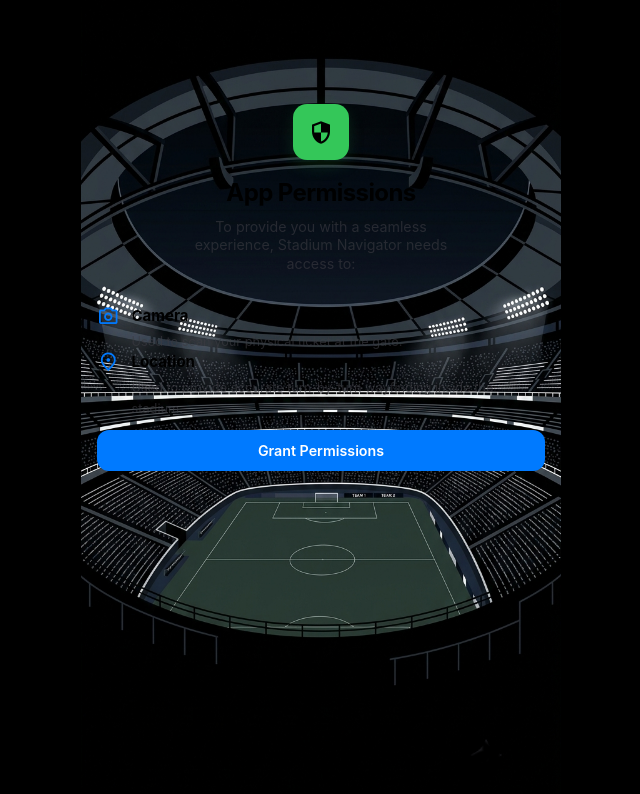
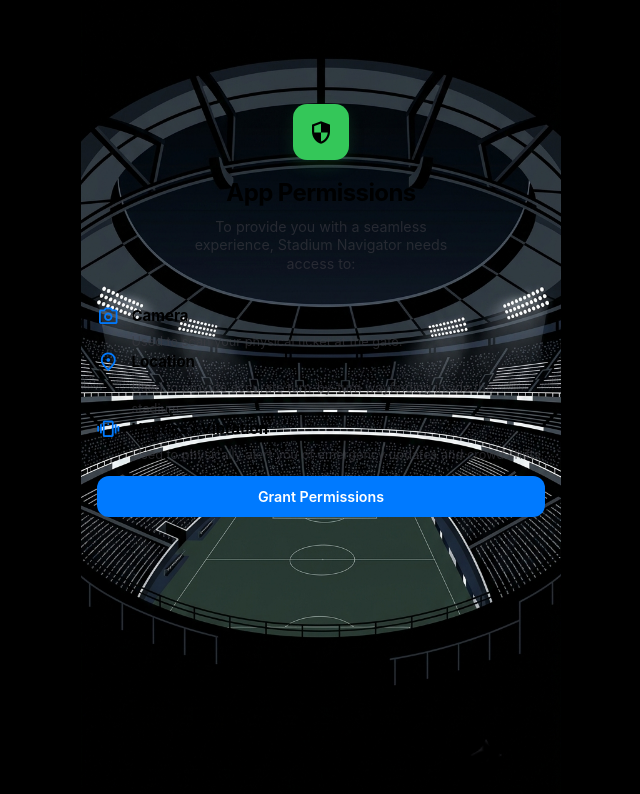
Before and after one commit to shikhar1809/Stadium-Navigator, a website: page public/index.html in a window 1280 px wide. Shown: the whole page, without its empty margins (319-959 px from the left). Drawn offline with nearby package versions, Linux system fonts and the light colour scheme; no server answers.

Commit message:
fix: cancel voice comms on SOS trigger and add Haptics to permissions screen

```diff
--- /dev/null
+++ b/package.json
@@ -0,0 +1,5 @@
+{
+  "dependencies": {
+    "jsdom": "^29.1.1"
+  }
+}
--- a/public/app.js
+++ b/public/app.js
@@ -164,6 +164,9 @@
   });
 
   $("btn-match-help")?.addEventListener("click", () => {
+    // Immediately stop any ongoing match commentary
+    if ("speechSynthesis" in window) window.speechSynthesis.cancel();
+
     triggerHaptic("sos");
     showScreen("result");
     showResultLoading("loading_staff");
--- a/public/index.html
+++ b/public/index.html
@@ -80,6 +80,13 @@
         <div>
           <strong style="display: block; margin-bottom: 4px;">Location</strong>
           <span style="color: var(--text-secondary); font-size: 0.85rem;">Used to provide accurate turn-by-turn wayfinding inside the stadium.</span>
+        </div>
+      </div>
+      <div style="display: flex; gap: 12px; align-items: flex-start;">
+        <span class="material-symbols-outlined" style="color: var(--blue); font-size: 1.5rem;">vibration</span>
+        <div>
+          <strong style="display: block; margin-bottom: 4px;">Haptics / Vibration</strong>
+          <span style="color: var(--text-secondary); font-size: 0.85rem;">Used to physically alert you of emergency updates and crowd shifts.</span>
         </div>
       </div>
       <button id="btn-grant-permissions" class="btn btn-primary" style="margin-top: 12px;">Grant Permissions</button>
```
Also changed, not shown: logo.png (added), stadium.png (added), 2 other files.
